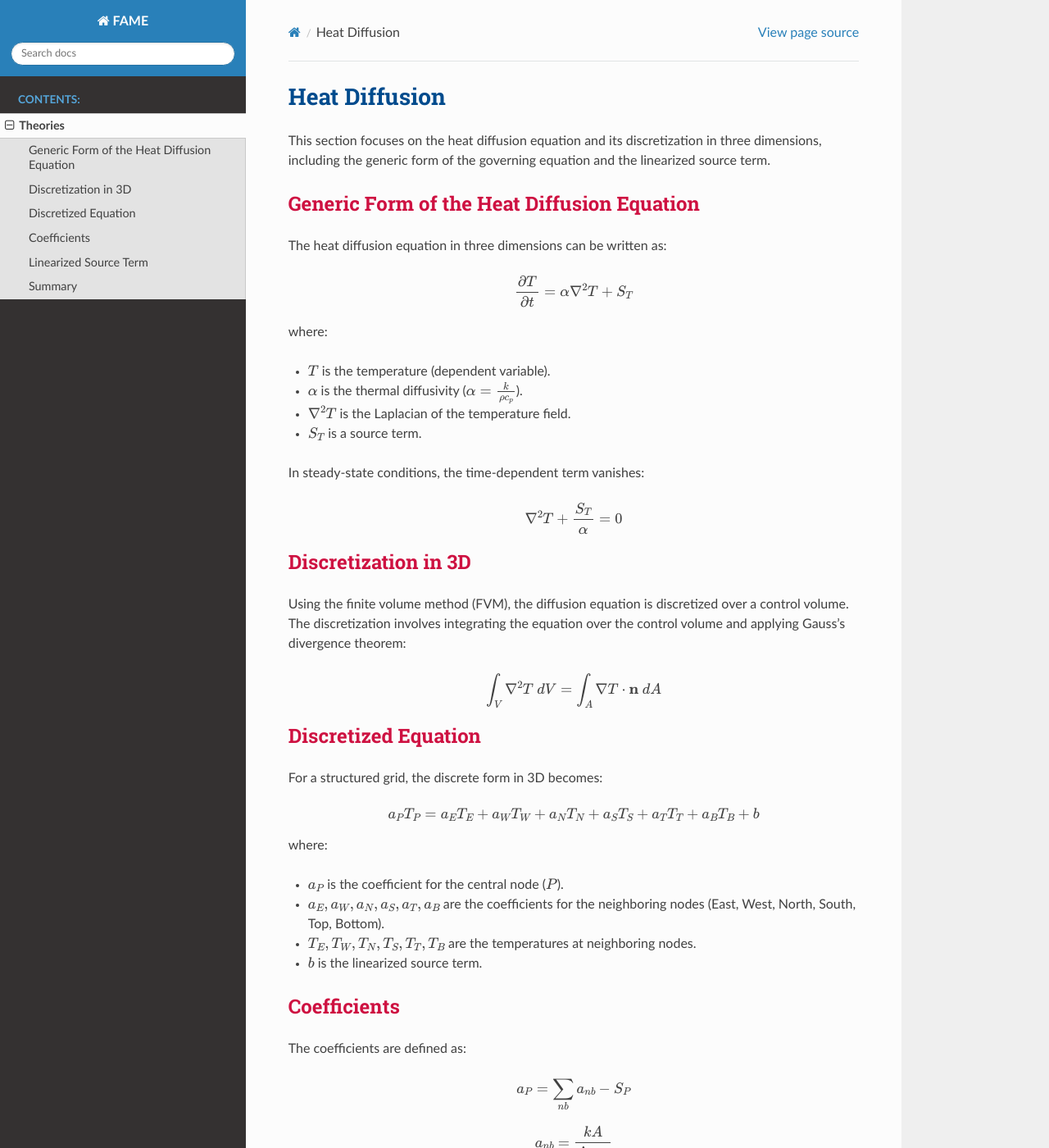
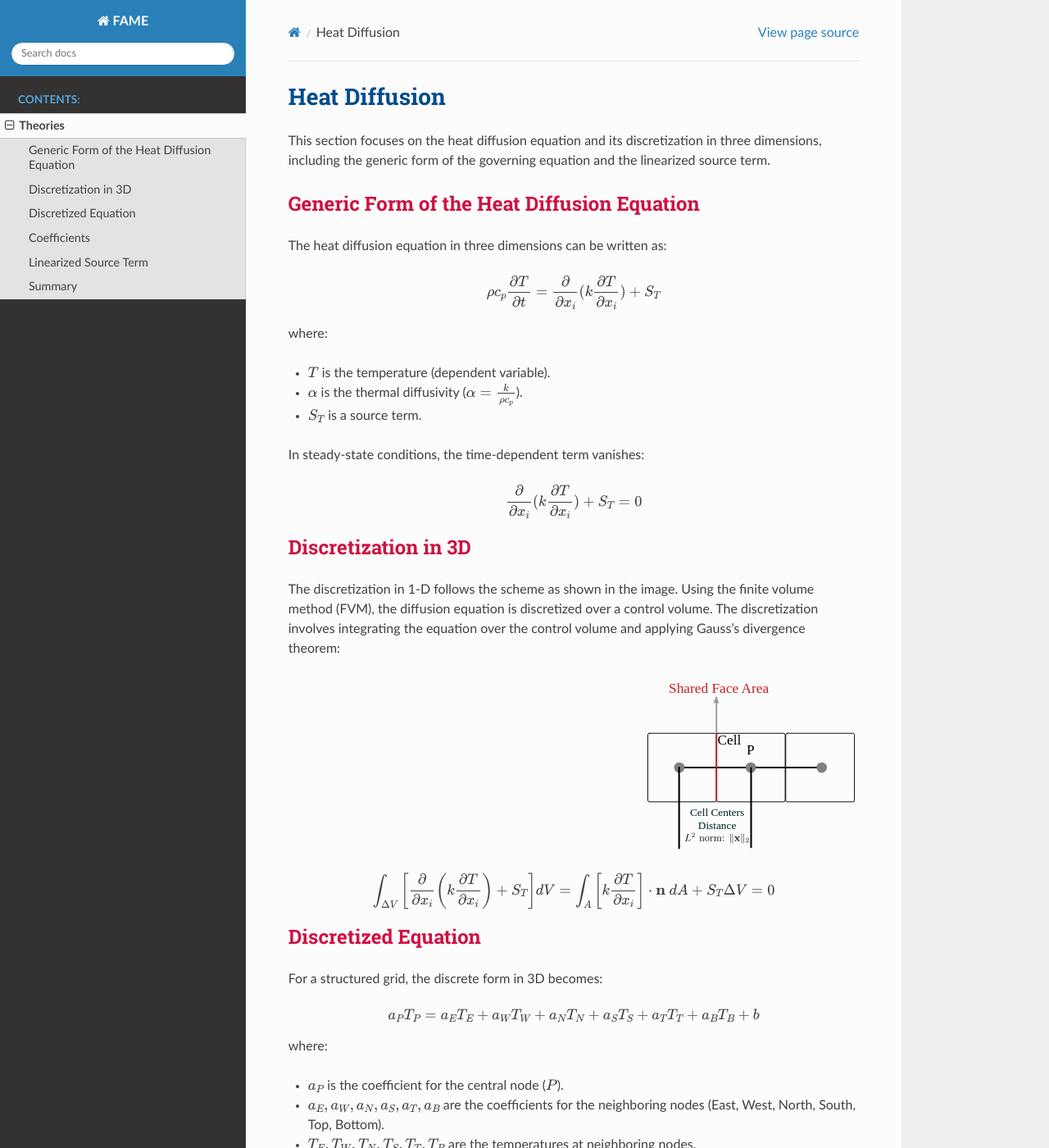
Before and after one commit to neoceph/FAME, a Sphinx documentation site: the page built from docs/source/theories/heatDiffusion.rst, in a window 1280 px wide and 1400 px high. Shown: the whole window at 82% size. Built offline with Sphinx 7.4.7 and the Read the Docs theme 3.1.0, drawn with Linux system fonts in a browser that asks for light colours; pages that are not in the unit, such as notebooks, are missing from menus.

Commit message:
theory update

```diff
--- a/docs/source/theories/heatDiffusion.rst
+++ b/docs/source/theories/heatDiffusion.rst
@@ -10,29 +10,32 @@ The heat diffusion equation in three dimensions can be written as:
 
 .. math::
 
-    \frac{\partial T}{\partial t} = \alpha \nabla^2 T + S_T
+    \rho c_p \frac{\partial T}{\partial t} = \frac{\partial}{\partial x_i}(k \frac{\partial T}{\partial x_i}) + S_T
 
 where:
 
 - :math:`T` is the temperature (dependent variable).
 - :math:`\alpha` is the thermal diffusivity (:math:`\alpha = \frac{k}{\rho c_p}`).
-- :math:`\nabla^2 T` is the Laplacian of the temperature field.
 - :math:`S_T` is a source term.
 
 In steady-state conditions, the time-dependent term vanishes:
 
 .. math::
 
-    \nabla^2 T + \frac{S_T}{\alpha} = 0
+    \frac{\partial}{\partial x_i}(k \frac{\partial T}{\partial x_i}) + S_T = 0
 
 Discretization in 3D
 --------------------
 
-Using the finite volume method (FVM), the diffusion equation is discretized over a control volume. The discretization involves integrating the equation over the control volume and applying Gauss's divergence theorem:
+The discretization in 1-D follows the scheme as shown in the image. Using the finite volume method (FVM), the diffusion equation is discretized over a control volume. The discretization involves integrating the equation over the control volume and applying Gauss's divergence theorem:
 
+.. image:: ../media/images/FVM/discretization_1D.svg
+   :alt: Example SVG
+   :scale: 50%
+   :align: right
 .. math::
 
-    \int_V \nabla^2 T \ dV = \int_A \nabla T \cdot \mathbf{n} \ dA
+    \int_{\Delta V} \left[\frac{\partial}{\partial x_i}\left(k \frac{\partial T}{\partial x_i}\right) + S_T\right] dV = \int_A \left[k \frac{\partial T}{\partial x_i} \right] \cdot \mathbf{n} \ dA + S_T \Delta V = 0
 
 Discretized Equation
 ---------------------
```
Also changed, not shown: docs/source/media/images/FVM/discretization_1D.svg (added).
